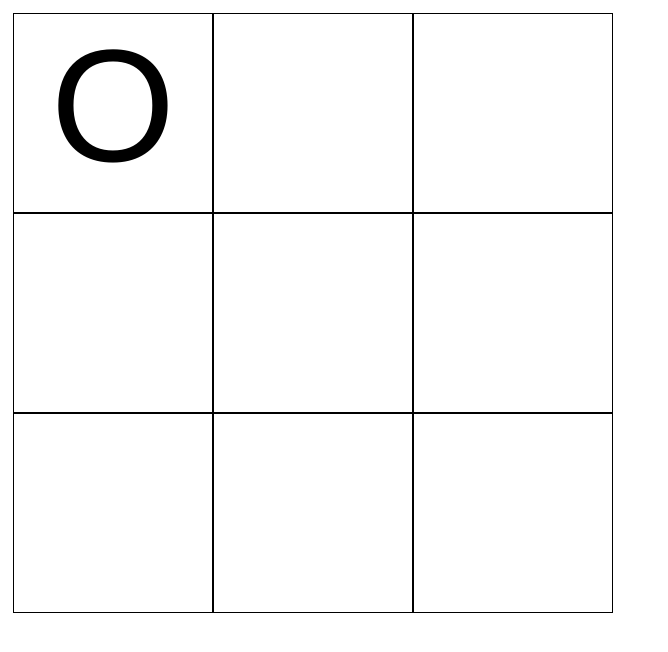
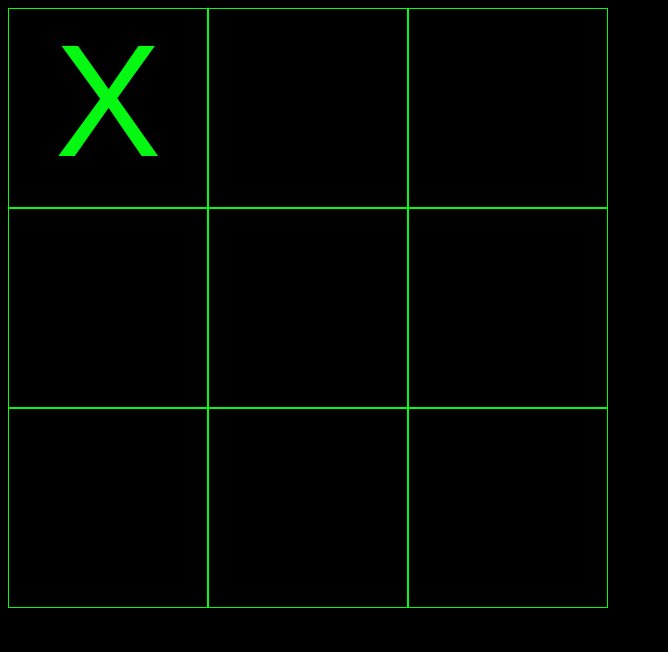
Before and after one commit to joinklom/tic-tac-toe, a plain HTML site: page index.html in a window 1280 px wide. Both pictures are taken after a click on the element 113 px from the left and 113 px from the top of the page. Shown: the whole page, without its empty margins (0-668 px from the left). Drawn offline with Linux system fonts and the light colour scheme.

Commit message:
if an X has been wrote in a square, a O will be wrote with the next click

```diff
--- a/script.js
+++ b/script.js
@@ -7,7 +7,7 @@ const container = document.querySelector("#container");
 
 const gameboard = {};
 const players = {
-    playerTurn : 2,
+    playerTurn : 1,
 };
 
 //IIFE function for gameboard that makes the grid and assign to the gameboard object his squares keys
@@ -25,18 +25,21 @@ const players = {
 })()
 
 
-//Functionality of squares, gameboard squares are going to function like buttons
+//Functionality of squares
 const squaresArray = document.querySelectorAll(".square");
 for (let square of squaresArray){
+    square.addEventListener("click", () =>{
+        writeSquare(square)
+    })
+}
+
+
+function writeSquare(square){
     if (players.playerTurn === 1){
-        square.addEventListener("click", () =>{
-            square.textContent = "X";
-        })
+        square.textContent = "X";
+        return players.playerTurn = 2;
+    } else {
+        square.textContent = "O";
+        return players.playerTurn = 1;
     }
-    else {
-        square.addEventListener("click", () =>{
-            square.textContent = "O";
-        })
-    }
-
 }
--- a/styles.css
+++ b/styles.css
@@ -1,12 +1,17 @@
+body {
+    background-color: black;
+}
+
 #container {
     display: inline-grid;
     grid-template: repeat(3, 200px) / repeat(3, 200px);
-    border: 5px solid white;
 }
 
 .square{
-    border: 1px solid black;
+    border: 1px solid rgb(5, 248, 17);
+    background-color: black;
     text-align: center;
     font-size: 1000%;
+    color: rgb(5, 248, 17);
     font-family: 'Franklin Gothic Medium', 'Arial Narrow', Arial, sans-serif;
 }
```
